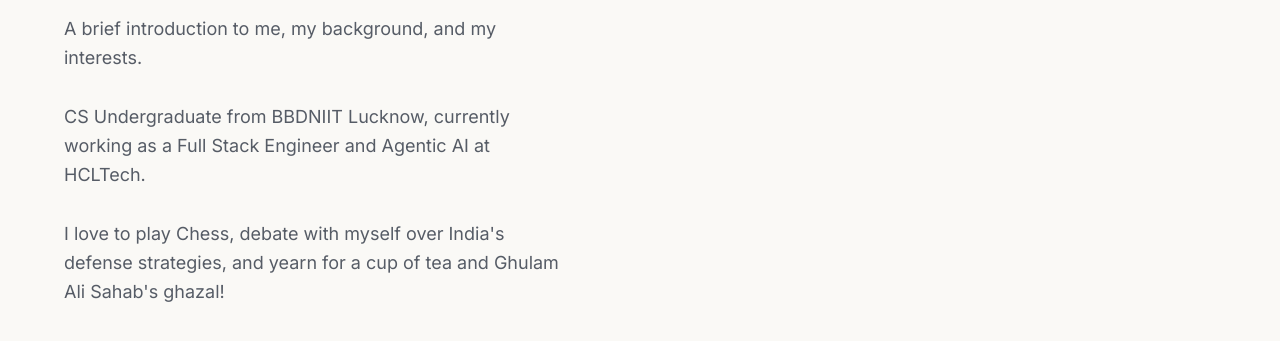
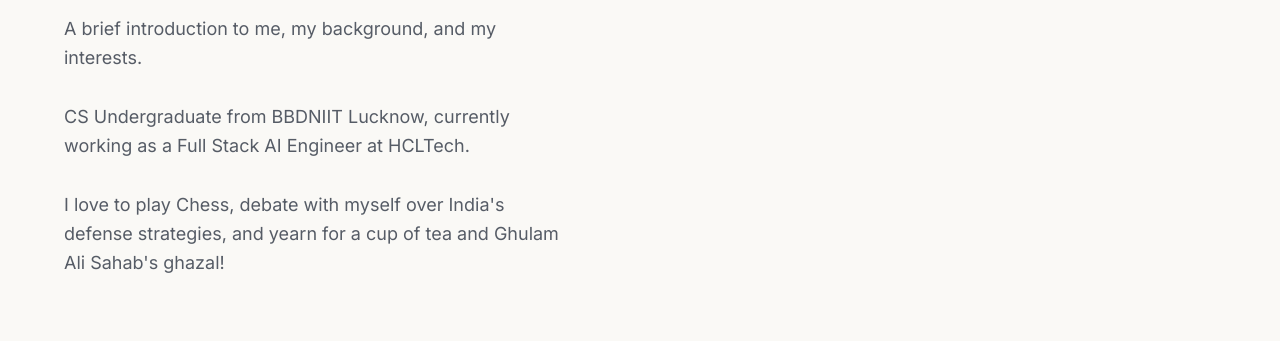
Before and after one commit to Anuragd275/Anuragd275.github.io, a plain HTML site: page about.html in a window 1280 px wide. Shown: the part 275-616 px from the top of the page. Drawn offline with nearby package versions, Linux system fonts and the light colour scheme.

Commit message:
Update job title to Full Stack AI Engineer

```diff
--- a/about.html
+++ b/about.html
@@ -212,7 +212,7 @@
           A brief introduction to me, my background, and my interests.
           <br/>
           <br/>
-          CS Undergraduate from BBDNIIT Lucknow, currently working as a Full Stack Engineer and Agentic AI at HCLTech.
+          CS Undergraduate from BBDNIIT Lucknow, currently working as a Full Stack AI Engineer at HCLTech.
           <br/>
           <br/>
           I love to play Chess, debate with myself over India's defense strategies, and yearn for a cup of tea and Ghulam Ali Sahab's ghazal!
```
